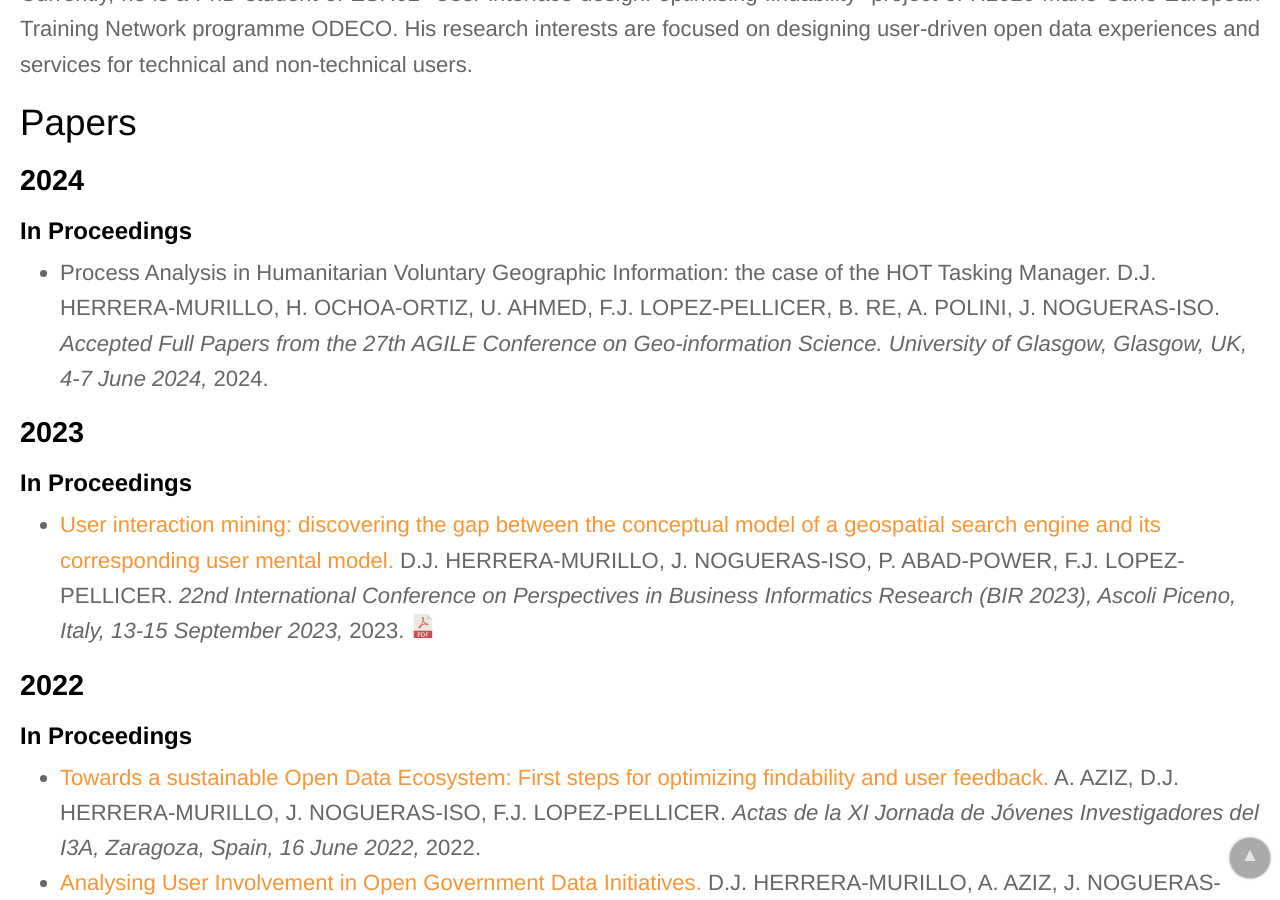
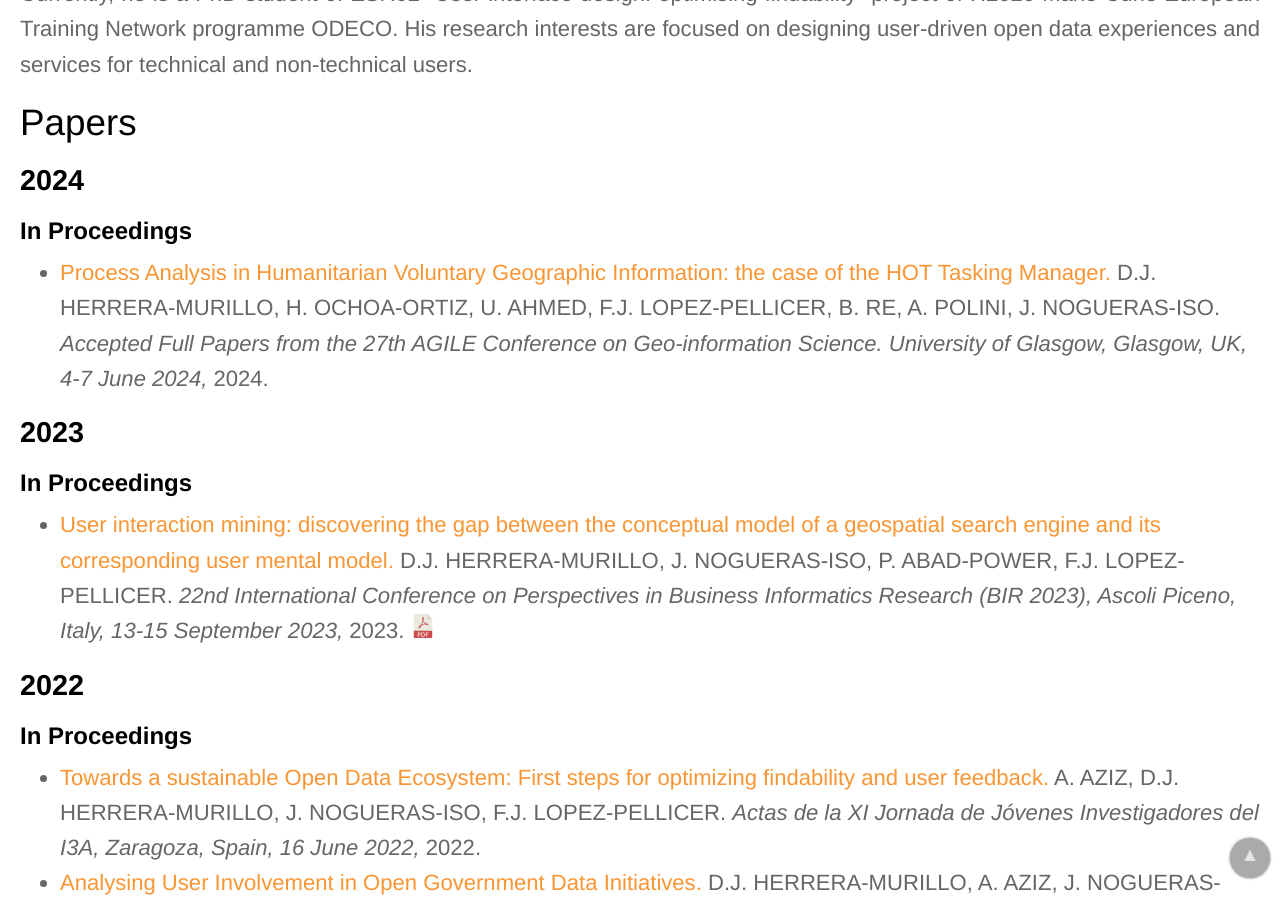
Before and after one commit to IAAA-Lab/IAAA-Lab.github.io, a Jekyll site: the page built from _staff/dherrera.md, in a window 1280 px wide and 900 px high, scrolled down 673 px. Built offline with Jekyll 4.4.1, drawn with Linux system fonts in a browser that asks for light colours; some of the changed lines change nothing that is shown.

Commit message:
Add urls too :(

```diff
--- a/_data/papers.yml
+++ b/_data/papers.yml
@@ -22,12 +22,14 @@
   authors: S. MARTIN-SEGURA, R. BÉJAR, F.J. ZARAZAGA-SORIA
   publication_conference: "Accepted Short Papers and Posters from the 27th AGILE Conference on Geo-information Science. University of Glasgow, Glasgow, UK, 4-7 June 2024"
   year: 2024
+  url: https://doi.org/10.5194/agile-giss-5-40-2024
   doi: 10.5194/agile-giss-5-40-2024
 # -------------------
 - title: "Process Analysis in Humanitarian Voluntary Geographic Information: the case of the HOT Tasking Manager"
   authors: D.J. HERRERA-MURILLO, H. OCHOA-ORTIZ, U. AHMED, F.J. LOPEZ-PELLICER, B. RE, A. POLINI, J. NOGUERAS-ISO
   publication_conference: "Accepted Full Papers from the 27th AGILE Conference on Geo-information Science. University of Glasgow, Glasgow, UK, 4-7 June 2024"
   year: 2024
+  url: https://doi.org/10.5194/agile-giss-5-5-2024
   doi: 10.5194/agile-giss-5-5-2024
 # -------------------
 - title: "Providing a Common Approach to Designing Dataset-Based Learning Activities Based on a Literature Review"
```
